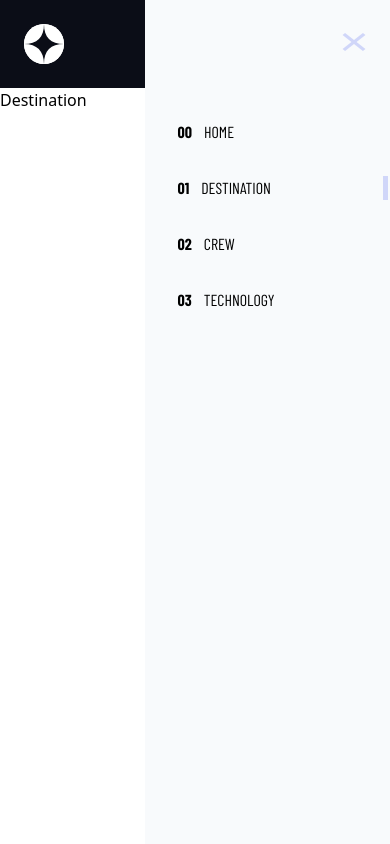
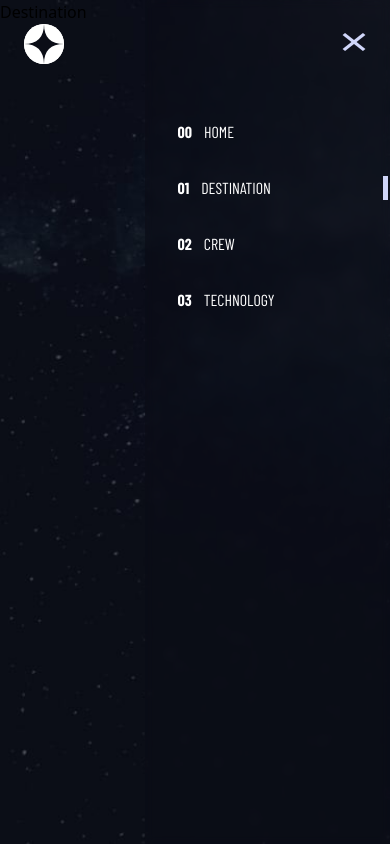
Before and after one commit to Mikwuegbu/spaceTourism, a React (Vite) app: page /destination in a window 390 px wide. Both pictures are taken after a click on the button 354 px from the left and 44 px from the top of the page. Built offline with nearby package versions, Linux system fonts and the light colour scheme; a web font is replaced by a local one.

Commit message:
mobile nav with bg

```diff
--- a/src/components/Navbar.jsx
+++ b/src/components/Navbar.jsx
@@ -1,29 +1,33 @@
 import { useState } from 'react';
-import { NavLink } from 'react-router-dom';
+import { Link, NavLink } from 'react-router-dom';
 import { iconclose, iconhamburger, logo } from '../assets/assets';
 
 const Navbar = () => {
 	const [toggle, setToggle] = useState(false);
 
 	return (
-		<nav className="bg-veryDarkNavy">
-			<div className="py-6 flex justify-between px-6 items-center">
-				<div className="bg-CustomWhite rounded-full w-10 h-10">
+		<nav className="">
+			<div className="fixed z-10 top-0 left-0 right-0 flex justify-between py-6 px-6">
+				<Link to="/" className="bg-CustomWhite rounded-full w-10 h-10">
 					<img src={logo} alt={logo} />
-				</div>
-				<button onClick={() => setToggle((prev) => !prev)}>
+				</Link>
+				<button onClick={() => setToggle((prev) => !prev)} className="">
 					<img
 						src={!toggle && iconhamburger}
 						alt=""
 						className={`w-6 h-5 ${toggle ? 'hidden' : 'block'}`}
 					/>
 				</button>
+			</div>
+
 			<div
 				className={`${
 					toggle ? 'flex' : 'hidden'
-					} text-black fixed right-0 top-0 bottom-0 bg-slate-50`}
+				} text-black fixed right-0 top-0 bottom-0 z-20`}
 			>
-					<div className="pt-12">
+				<div className="pt-12 bg-veryDarkNavy bg-opacity-60">
+					<div className="absolute inset-0 backdrop-blur-sm z-0"></div>
+					<div>
 						<button onClick={() => setToggle((prev) => !prev)}>
 							<img
 								src={toggle && iconclose}
@@ -31,7 +35,8 @@ const Navbar = () => {
 								className="w-6 h-5 absolute right-6 top-8"
 							/>
 						</button>
-						<div className="flex flex-col font-balowCondensed mr-28 pr-0.5 pl-5 text-base w-full space-y-8 py-12">
+						<div className="relative z-10">
+							<div className="flex flex-col font-balowCondensed mr-28 pr-0.5 pl-5 text-base text-white w-full space-y-8 py-12">
 								<NavLink
 									to="/"
 									className={({ isActive }) =>
@@ -68,6 +73,7 @@ const Navbar = () => {
 						</div>
 					</div>
 				</div>
+			</div>
 		</nav>
 	);
 };
--- a/src/pages/Crew.jsx
+++ b/src/pages/Crew.jsx
@@ -1,7 +1,7 @@
 import React from 'react';
 
 const Crew = () => {
-	return <div>Crew</div>;
+	return <div className="bg-bgMobileCrew min-h-screen bg-cover">Crew</div>;
 };
 
 export default Crew;
--- a/src/pages/Destination.jsx
+++ b/src/pages/Destination.jsx
@@ -1,7 +1,11 @@
 import React from 'react';
 
 const Destination = () => {
-	return <div>Destination</div>;
+	return (
+		<div className="bg-bgMobileDestination bg-cover min-h-screen">
+			Destination
+		</div>
+	);
 };
 
 export default Destination;
--- a/src/pages/Home.jsx
+++ b/src/pages/Home.jsx
@@ -1,7 +1,7 @@
 import React from 'react';
 
 const Home = () => {
-	return <div className="">Home</div>;
+	return <div className="bg-bgMobileHome bg-cover min-h-screen"></div>;
 };
 
 export default Home;
--- a/src/pages/Technology.jsx
+++ b/src/pages/Technology.jsx
@@ -1,7 +1,11 @@
 import React from 'react';
 
 const Technology = () => {
-	return <div>Technology</div>;
+	return (
+		<div className="bg-bgMobileTechnology min-h-screen bg bg-cover">
+			Technology
+		</div>
+	);
 };
 
 export default Technology;
--- a/tailwind.config.js
+++ b/tailwind.config.js
@@ -15,6 +15,16 @@ export default {
 				balowCondensed: ['Barlow Condensed', 'sans-serif'],
 				balowRegular: ['Barlow', 'sans-serif'],
 			},
+			backgroundImage: {
+				bgDesktopHome: 'url()',
+				bgTabletHome: 'url()',
+				bgMobileHome: 'url("./src/assets/home/background-home-mobile.jpg")',
+				bgMobileDestination:
+					'url("./src/assets/destination/background-destination-mobile.jpg")',
+				bgMobileCrew: 'url("./src/assets/crew/background-crew-mobile.jpg")',
+				bgMobileTechnology:
+					'url("./src/assets/technology/background-technology-mobile.jpg")',
+			},
 		},
 	},
 	plugins: [],
```
Lines whose indentation alone changed are shown as unchanged.
